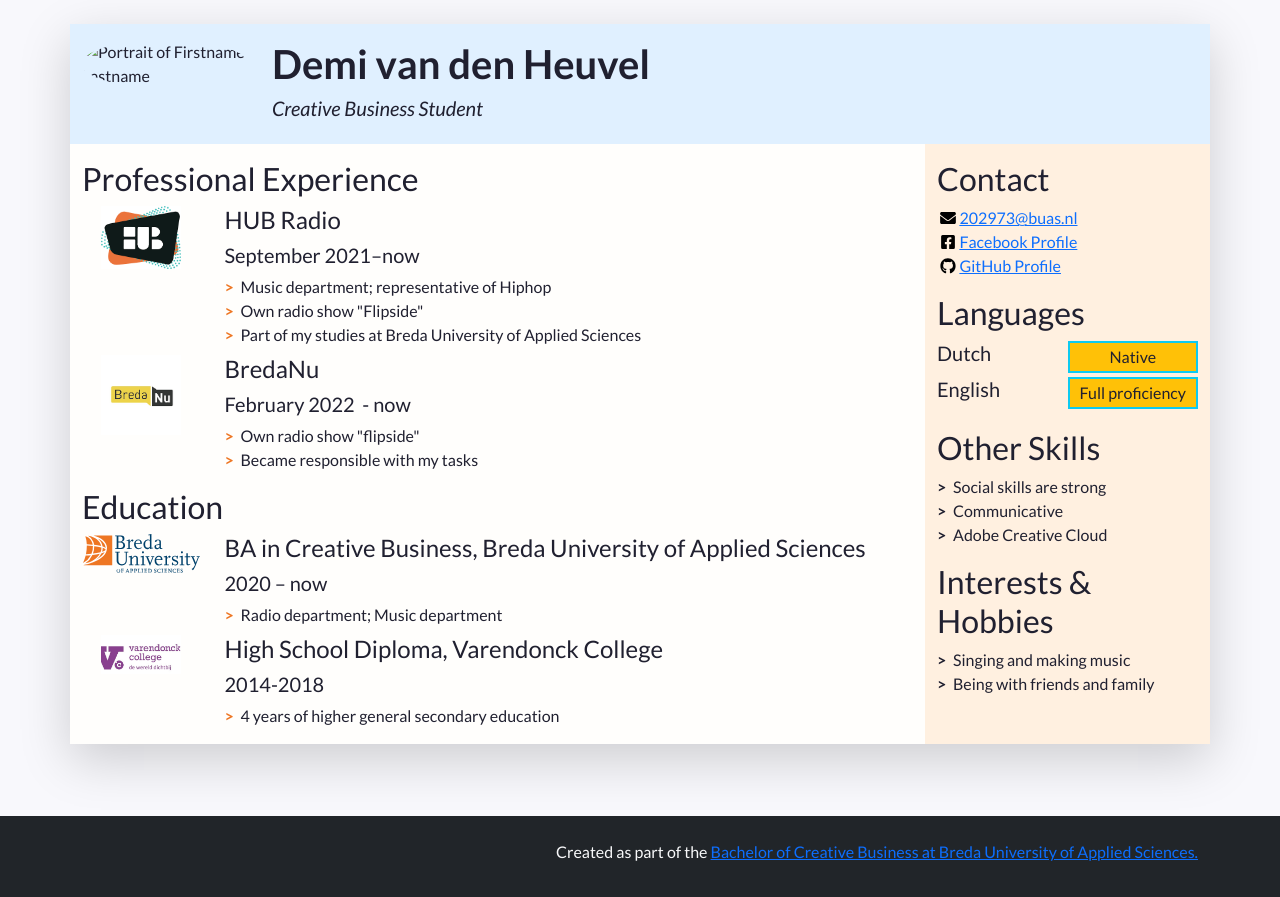
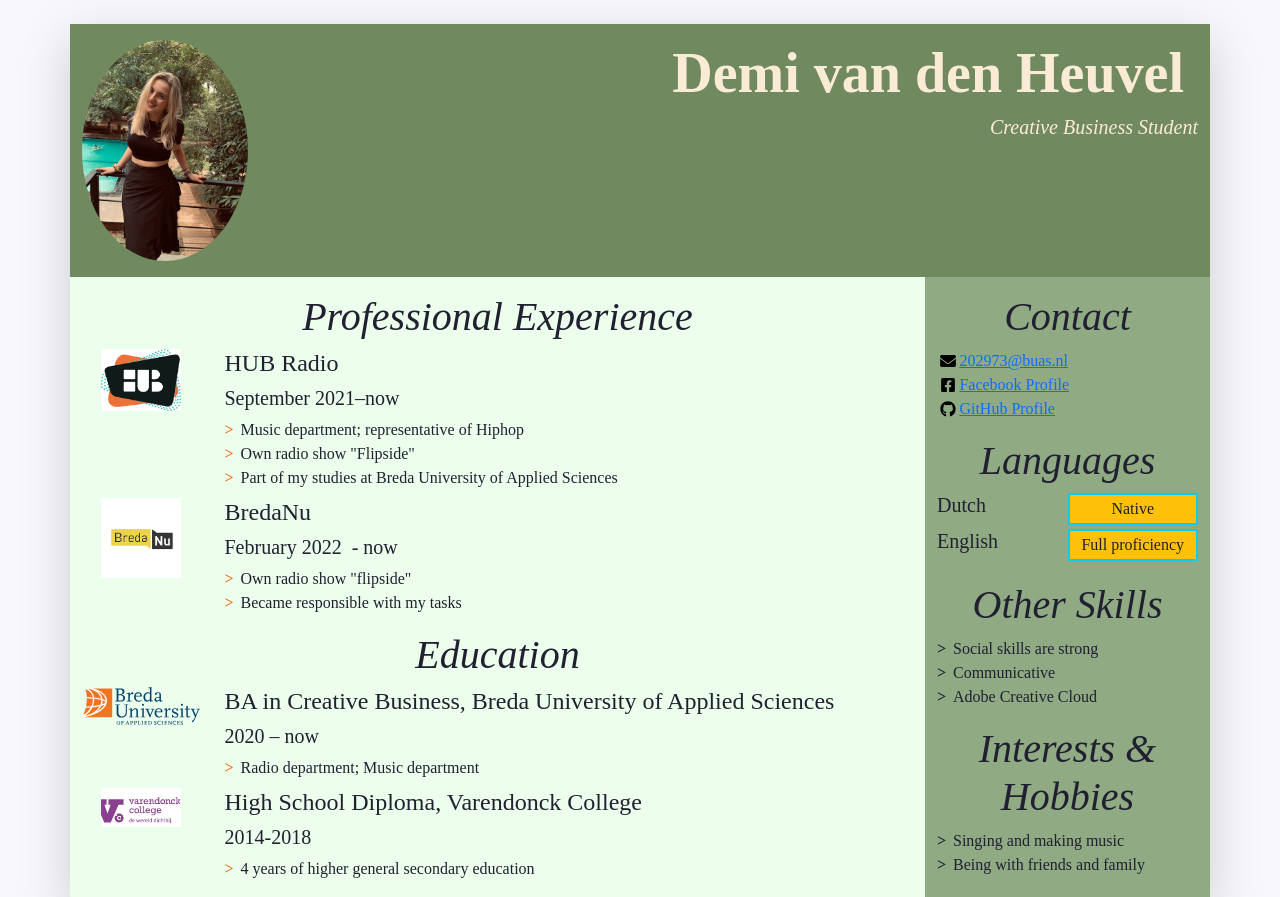
Before and after one commit to demivandenheuvel/MyCV, a plain HTML site: page index.html in a window 1280 px wide. Shown: the top 897 px of the page. Drawn offline with nearby package versions, Linux system fonts and the light colour scheme.

Commit message:
added styles

```diff
--- a/css/styles.css
+++ b/css/styles.css
@@ -6,7 +6,7 @@
 /* Styles for the body */
 
 body {
-	font-family: Lato, "Open Sans", Roboto, "Segoe UI", "Helvetica Neue", Helvetica, Arial, sans-serif;
+	font-family: 'Playfair Display', serif;
 	color: #202030;
 	background-color: #f8f8fc;
 }
@@ -14,15 +14,16 @@ body {
 /* Styles for custom classes in the document. (There are more, try to find them out!) */
 
 .resume-header {
-    background-color: #e0f0ff;
+    background-color: #71895F;
+	color:antiquewhite
 }
 
 .resume-main {
-	background-color: #fffefc;
+	background-color: #ECFFEC;
 }
 
 .resume-aside {
-	background-color: #fff0e0;
+	background-color: #90AA84;
 }
 
 /* Styles for lists in the document */
--- a/index.html
+++ b/index.html
@@ -48,14 +48,14 @@
             "w-100" makes sure the image takes the full width of the column it's in
             "rounded-circle" cuts a circle around the image
           -->
-          <img class="w-100 rounded-circle my-3" src="images/portrait.jpg" alt="Portrait of Firstname Lastname" width="160">
+          <img class="w-100 rounded-circle my-3" src="images/portrait_.jpg" alt="Portrait of Firstname Lastname" width="160">
         </div>
         <!--
           A container to wrap around your name and tagline. Full-width at small size, then columns of increasing size.
         -->
         <div class="col-12 col-sm-8 col-md-9 col-lg-10 my-3 header-content">
-          <h1 class="fw-bolder">Demi van den Heuvel&nbsp;</h1>
-          <h5 class="fst-italic tagline">Creative Business Student</h5>
+          <h1 class="fw-bolder display-4 text-end" >Demi van den Heuvel&nbsp;</h1>
+          <h5 class="fst-italic tagline display-7 text-end">Creative Business Student</h5>
         </div>
       </header>
 
@@ -75,7 +75,7 @@
             <section> is yet another semantic element. The first one is for professional experience.
           -->
           <section class="my-3 biography-section">
-            <h2>Professional Experience</h2>
+            <h2 class= "display-6 fst-italic text-center">Professional Experience</h2>
             <!--
               Each list item (li) in the unordered list (ul) below will be one job.
               "list-unstyled" is a class that hides the bullet points of a list.
@@ -123,7 +123,7 @@
           <!-- We're done with jobs, let's move on to schools -->
 
           <section class="my-3 biography-section">
-            <h2>Education</h2>
+            <h2 class= "display-6 fst-italic text-center">Education</h2>
             <ul class="biography-list list-unstyled">
 
               <!-- Top item in education. And by "top", I mean a Bachelor in Creative Business at BUas. -->
@@ -172,7 +172,7 @@
 
           <!-- The first block will be contact details -->
           <section class="my-3 aside-section">
-            <h2>Contact</h2>
+            <h2 class= "display-6 fst-italic text-center">Contact</h2>
             <!--
               A list of all your contact details.
               There are more icons in the images/icons folder, have a look if you want to add your LinkedIn or TikTok profile.
@@ -204,7 +204,7 @@
           <!-- End of contact details, moving on to languages -->
 
           <section class="my-3 aside-section">
-            <h2>Languages</h2>
+            <h2 class= "display-6 fst-italic text-center">Languages</h2>
             <!-- Each item in the list is a language. Modify, add or remove depending on what you speak -->
             <ul class="language-list list-unstyled">
               <li class="language-item d-flex mb-1">
@@ -235,7 +235,7 @@
           <!-- End of contact details, moving on to other skills -->
 
           <section class="my-3 aside-section">
-            <h2>Other Skills</h2>
+            <h2 class= "display-6 fst-italic text-center">Other Skills</h2>
             <ul class="skill-list list-unstyled">
               <li class="skill-item">Social skills are strong&nbsp;&nbsp;</li>
               <li class="skill-item">Communicative&nbsp;</li>
@@ -246,7 +246,7 @@
           <!-- End of other skills, moving on to interest and hobbies -->
 
           <section class="my-3 aside-section">
-            <h2>Interests &amp; Hobbies</h2>
+            <h2 class= "display-6 fst-italic text-center">Interests &amp; Hobbies</h2>
             <ul class="skill-list list-unstyled">
               <li class="skill-item">Singing and making music&nbsp;&nbsp;</li>
               <li class="skill-item">Being with friends and family&nbsp;</li>
```
